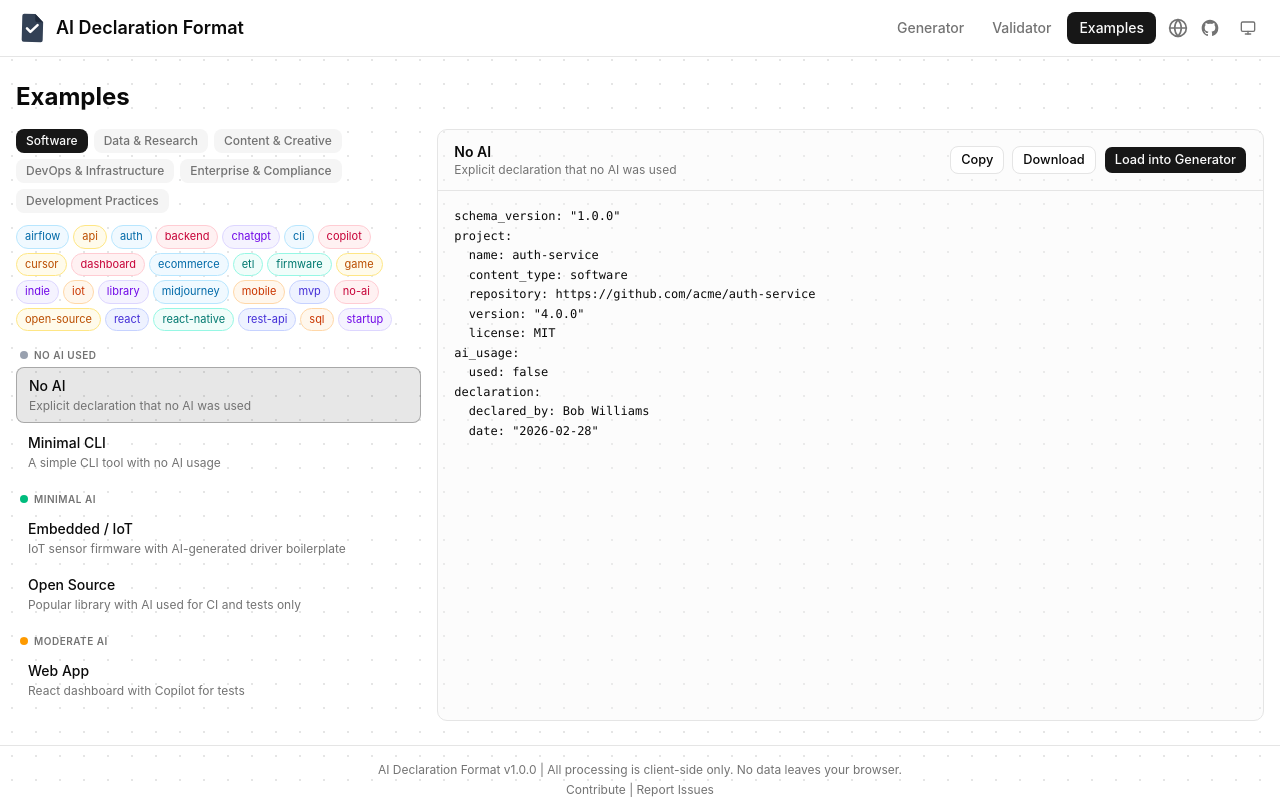
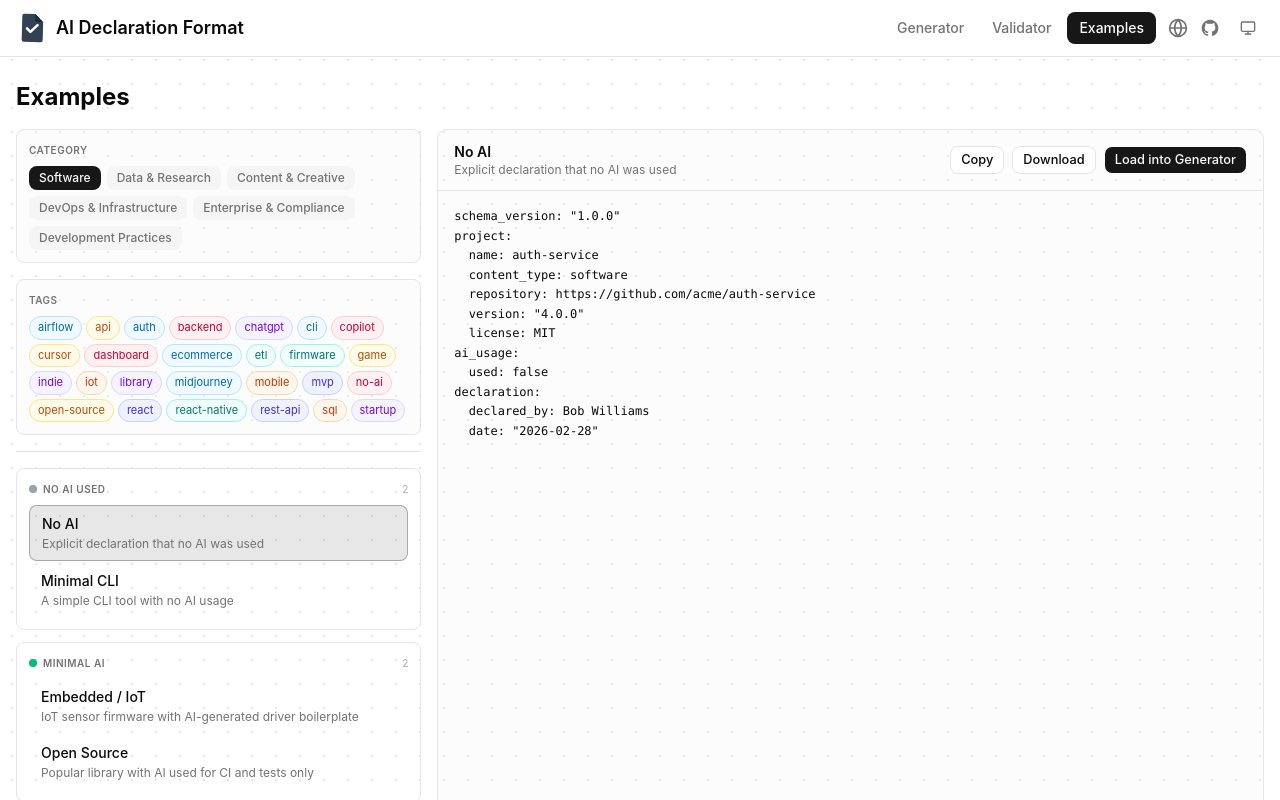
Before and after one commit to ai-declaration/web, a Next.js app: page /examples in a window 1280 px wide. Shown: the top 800 px of the page. Built offline with nearby package versions, Linux system fonts and the light colour scheme; a web font is replaced by a local one.

Commit message:
frames and separators for example filters

```diff
--- a/src/app/examples/page.tsx
+++ b/src/app/examples/page.tsx
@@ -10,13 +10,13 @@ export default function ExamplesPage() {
   const currentExample = EXAMPLES.find((e) => e.key === selected);
 
   return (
-    <div className="flex flex-col h-[calc(100vh-10rem)] min-h-[400px]">
-      <h1 className="text-2xl font-bold mb-4 shrink-0" id="examples-heading">Examples</h1>
-      <div className="grid grid-cols-1 lg:grid-cols-3 gap-4 min-h-0 flex-1">
-        <aside className="lg:col-span-1 overflow-y-auto min-h-0">
+    <div>
+      <h1 className="text-2xl font-bold mb-4" id="examples-heading">Examples</h1>
+      <div className="grid grid-cols-1 lg:grid-cols-3 gap-4">
+        <aside className="lg:col-span-1">
           <ExampleBrowser examples={EXAMPLES} selected={selected} onSelect={setSelected} />
         </aside>
-        <div className="lg:col-span-2 min-h-0 flex flex-col">
+        <div className="lg:col-span-2">
           {currentExample && <ExamplePreview example={currentExample} />}
         </div>
       </div>
--- a/src/components/examples/example-browser.tsx
+++ b/src/components/examples/example-browser.tsx
@@ -89,8 +89,12 @@ export default function ExampleBrowser({ examples, selected, onSelect }: Example
   };
 
   return (
-    <nav aria-label="Example templates" className="space-y-3">
+    <nav aria-label="Example templates" className="space-y-4">
       {/* Category pills */}
+      <div className="rounded-md border border-border bg-muted/30 p-3">
+        <span className="text-[10px] font-semibold uppercase tracking-wider text-muted-foreground mb-2 block">
+          Category
+        </span>
         <div className="flex flex-wrap gap-1.5">
           {categories.map((cat) => (
             <button
@@ -106,9 +110,24 @@ export default function ExampleBrowser({ examples, selected, onSelect }: Example
             </button>
           ))}
         </div>
+      </div>
 
       {/* Tag pills */}
       {availableTags.length > 0 && (
+        <div className="rounded-md border border-border bg-muted/30 p-3">
+          <div className="flex items-center justify-between mb-2">
+            <span className="text-[10px] font-semibold uppercase tracking-wider text-muted-foreground">
+              Tags
+            </span>
+            {activeTags.length > 0 && (
+              <button
+                onClick={() => setActiveTags([])}
+                className="text-[10px] text-muted-foreground hover:text-foreground underline"
+              >
+                Clear
+              </button>
+            )}
+          </div>
           <div className="flex flex-wrap items-center gap-1">
             {availableTags.map((tag) => {
               const idx = tagColorIndex(tag);
@@ -124,25 +143,23 @@ export default function ExampleBrowser({ examples, selected, onSelect }: Example
                 </button>
               );
             })}
-          {activeTags.length > 0 && (
-            <button
-              onClick={() => setActiveTags([])}
-              className="text-[11px] text-muted-foreground hover:text-foreground ml-1 underline"
-            >
-              Clear
-            </button>
-          )}
+          </div>
         </div>
       )}
 
+      <hr className="border-border" />
+
       {/* Level sub-groups */}
-      <div className="space-y-2">
+      <div className="space-y-3">
         {levelGroups.map((group) => (
-          <div key={group.level}>
-            <div className="flex items-center gap-1.5 px-1 py-1">
+          <div key={group.level} className="rounded-md border border-border p-3">
+            <div className="flex items-center gap-1.5 mb-2">
               <span className={`inline-block w-2 h-2 rounded-full ${LEVEL_DOT_COLORS[group.level] ?? "bg-gray-400"}`} />
               <span className="text-[10px] font-semibold uppercase tracking-wider text-muted-foreground">
                 {group.label}
+              </span>
+              <span className="text-[10px] text-muted-foreground/60 ml-auto">
+                {group.items.length}
               </span>
             </div>
             <div role="listbox" className="space-y-0.5">
```
Lines whose indentation alone changed are shown as unchanged.
